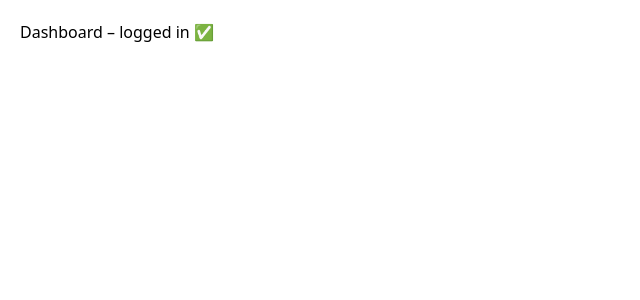
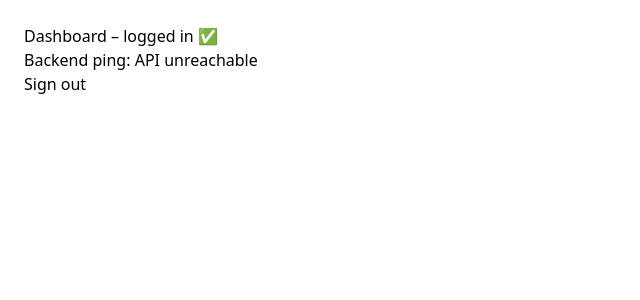
Before and after one commit to TomoChart/try-buy-inventory, a Next.js app in the folder frontend/: page /dashboard in a window 1280 px wide. Shown: the top 300 px of the page, without its empty margins (0-640 px from the left). Built offline with nearby package versions, Linux system fonts and the light colour scheme; no server answers; sample sign-in values are in the browser's storage.

Commit message:
ai for PR

```diff
--- a/frontend/pages/dashboard.js
+++ b/frontend/pages/dashboard.js
@@ -1,6 +1,30 @@
-import withAuth from '../components/withAuth';
+import withAuth from "../components/withAuth";
+import { useEffect, useState } from "react";
 
 function Dashboard() {
-  return <div style={{ padding:20 }}>Dashboard – logged in ✅</div>;
+  const [api, setApi] = useState("…");
+
+  useEffect(() => {
+    const base = process.env.NEXT_PUBLIC_BACKEND_URL;
+    fetch(`${base}/`)
+      .then(r => r.json())
+      .then(j => setApi(JSON.stringify(j)))
+      .catch(() => setApi("API unreachable"));
+  }, []);
+
+  return (
+    <main style={{ padding: 24 }}>
+      <h1>Dashboard – logged in ✅</h1>
+      <p>Backend ping: {api}</p>
+      <button
+        onClick={() => {
+          localStorage.removeItem("you_token");
+          window.location.href = "/login";
+        }}
+      >
+        Sign out
+      </button>
+    </main>
+  );
 }
 export default withAuth(Dashboard);
```
